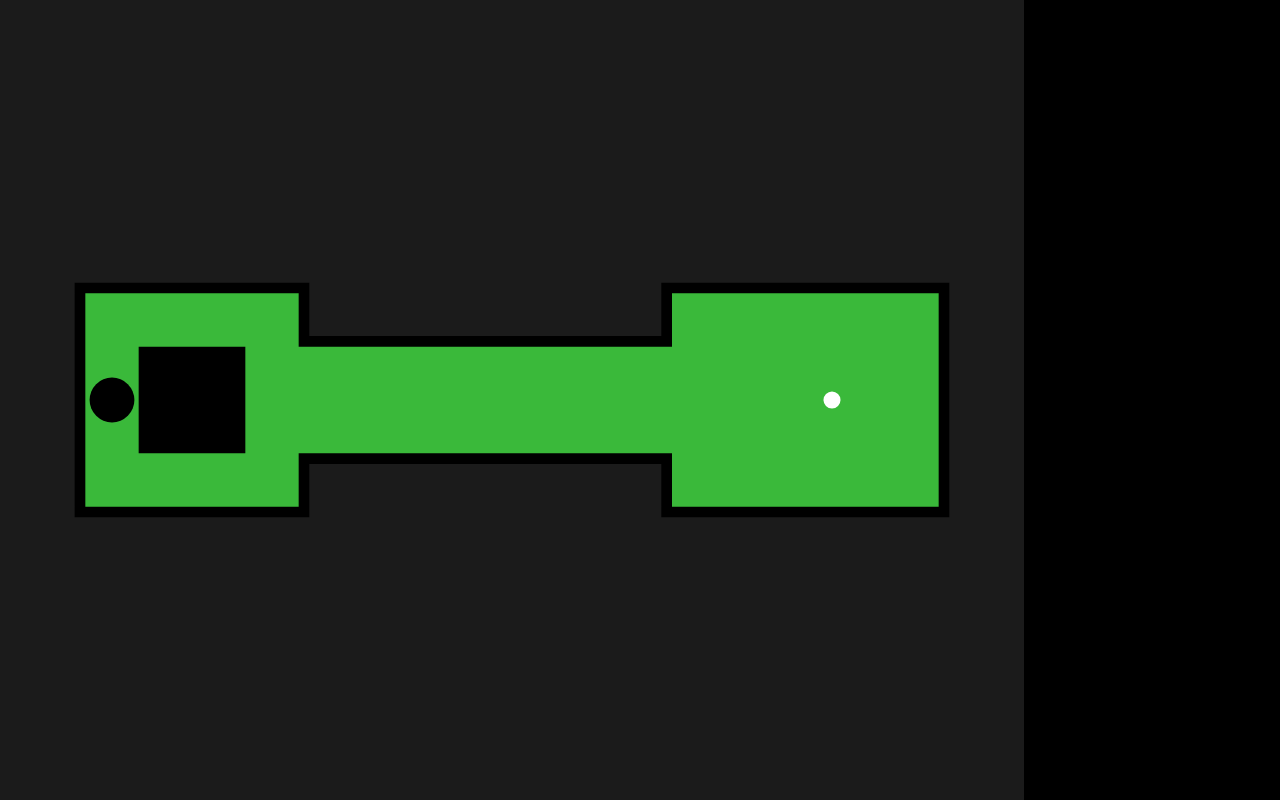
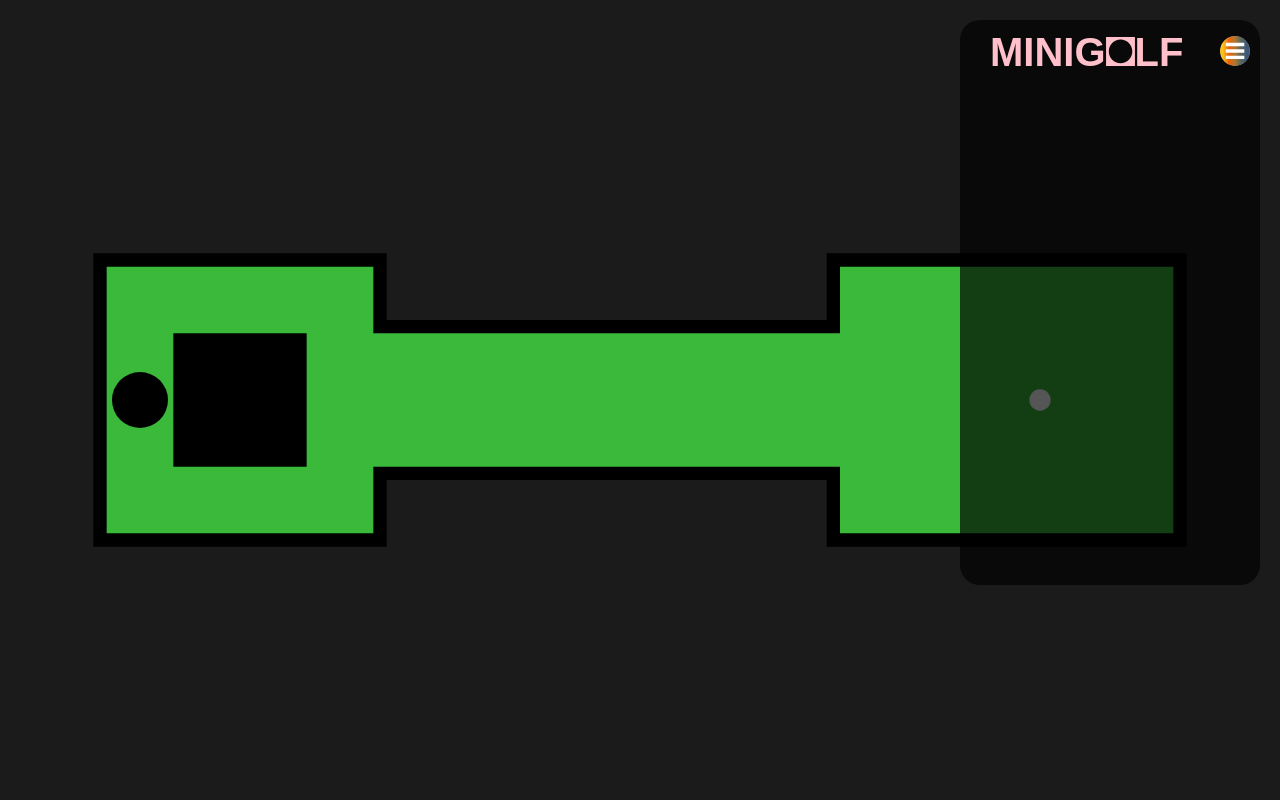
Before and after one commit to mathiasisaksen/multiplayer.golf, a plain HTML site: page index.html in a window 1280 px wide. Drawn offline with Linux system fonts and the light colour scheme.

Commit message:
Implements large screen sidebar header

```diff
--- a/index.html
+++ b/index.html
@@ -14,8 +14,30 @@
         <div id="menu-wrapper" class="not-selectable" style="display: none;"></div>
         <div id="game-container">
             <svg xmlns="http://www.w3.org/2000/svg" id="svg-container" class="" viewBox="0 30 100 40"></svg>
-            <div id="game-sidebar">
-                <div id="sidebar-title"></div>
+
+            <div id="sidebar-large-screen" class="not-selectable">
+                <div id="sidebar-header-large-screen">
+                    <div id="sidebar-title-large-screen">Minig<svg id="sidebar-title-hole-large-screen" xmlns="http://www.w3.org/2000/svg" xmlns:xlink="http://www.w3.org/1999/xlink" x="0px" y="0px"
+                        viewBox="0 0 260 260" xml:space="preserve">
+                        <path d="M0.5,0.5v259h259V0.5H0.5z M130.5,234.5C72.2,234.5,25,187.3,25,129S72.2,23.5,130.5,23.5
+                        S236,70.7,236,129S188.8,234.5,130.5,234.5z"/>
+                    </svg>lf</div>
+                    <svg id="sidebar-toggle-large-screen" xmlns="http://www.w3.org/2000/svg" xmlns:xlink="http://www.w3.org/1999/xlink" x="0px" y="0px"
+	                viewBox="0 0 357 357">
+                    <defs>
+                        <linearGradient id="sidebar-toggle-gradient">
+                            <stop offset="10%" stop-color="#fbc217" />
+                            <stop offset="30%" stop-color="#eb620b" />
+                            <stop offset="50%" stop-color="#b07830" />
+                            <stop offset="70%" stop-color="#586761" />
+                            <stop offset="90%" stop-color="#3c5778" />
+  </linearGradient>
+                    </defs>
+                    <path d="M178.5,0.5c-98.3,0-178,79.7-178,178s79.7,178,178,178s178-79.7,178-178S276.8,0.5,178.5,0.5z
+	                M289,275H68v-41h221V275z M289,199H68v-41h221V199z M289,122H68V81h221V122z"/>
+                </svg>
+                </div>
+                <div id="filler"></div>
             </div>
         </div>
     </main>
--- a/styles/style.css
+++ b/styles/style.css
@@ -6,6 +6,8 @@
     --button-text-color: white;
     --menu-header-size: 3rem;
     --menu-header-color: white;
+    --sidebar-title-size: 4rem;
+    --sidebar-hole-size: 2.9rem;
 }
 * {
     margin: 0;
@@ -170,14 +172,12 @@ main {
 #svg-container {
     /*position: absolute;*/
     height: 100%;
-    width: 80%;
+    width: 100%;
     box-sizing: border-box;
 }
 
-#game-sidebar {
-    height: 100%;
-    width: 20%;
-    background-color: black;
+#sidebar-large-screen {
+    display: none;
 }
 
 .not-selectable {
@@ -216,4 +216,62 @@ main {
         margin: 1rem;
     }
 
+    #sidebar-large-screen {
+        display: flex;
+        flex-direction: column;
+        position: absolute;
+        right: 2rem;
+        top: 2rem;
+        /*bottom: 2rem;*/
+        width: 300px;
+        border-radius: 2rem;
+        background-color: #000000aa;
+        transition: bottom 1s;
+    }
+
+    #sidebar-header-large-screen {
+        display: flex;
+        width: 100%;
+        flex-direction: row;
+        justify-content: space-between;
+        align-items: baseline;
+    }
+
+    .sidebar-collapsed {
+        bottom: unset !important;
+        height: 0px !important;
+    }
+
+    #sidebar-toggle-large-screen {
+        fill: url(#sidebar-toggle-gradient);
+        background: radial-gradient(white 60%, transparent 80%);
+        width: 3rem;
+        cursor: pointer;
+        border-radius: 50%;
+        transition-duration: 0.1s;
+        margin-right: 1rem;
+    }
+
+    #sidebar-toggle-large-screen:hover {
+        transform: scale(1.1) rotate(90deg);
+    }
+
+    #sidebar-title-large-screen {
+        font-family: sans-serif;
+        color: var(--title-color);
+        font-size: var(--sidebar-title-size);
+        text-transform: uppercase;
+        font-weight: bold;
+        text-align: center;
+        margin: 1rem 0 1rem 3rem;
+    }
+
+    #sidebar-title-hole-large-screen {
+        height: var(--sidebar-hole-size);
+        fill: var(--title-color);
+    }
+
+    #filler {
+        height: 500px;
+    }
 }
```
Also changed, not shown: main.js.
